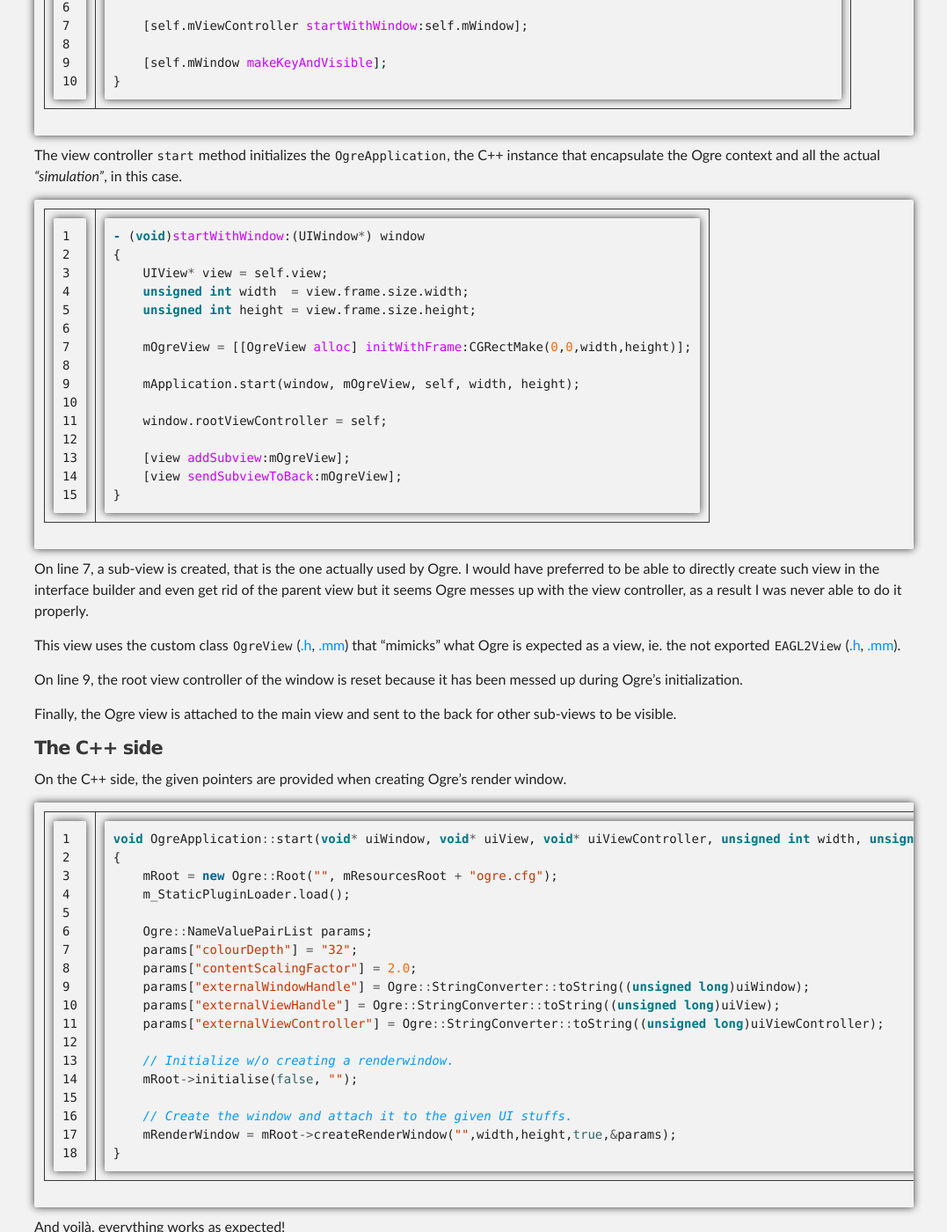
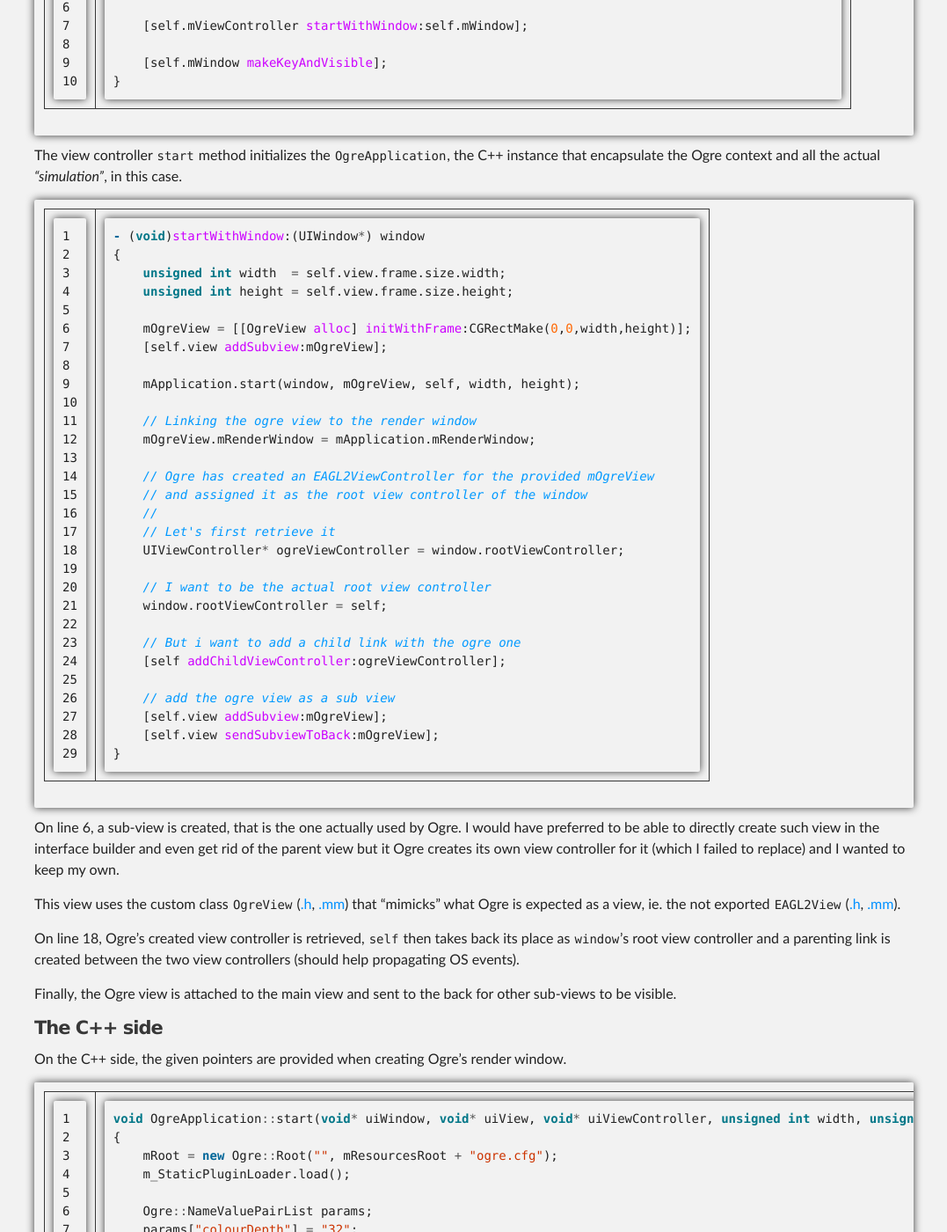
Before and after one commit to cloderic/www, a Jekyll site: the page built from _posts/2013-08-13-a-sample-ios-application-using-ogre-3d.markdown, in a window 1280 px wide and 1400 px high, scrolled down 2009 px. Shown: the whole window at 88% size, without its empty margins (101-1178 px from the left). Built offline with Jekyll 4.4.1, drawn with Linux system fonts in a browser that asks for light colours; comment, search, counter and statistics services are not loaded; some of the changed text lies outside the part shown.

Commit message:
Update the ios-ogre post

```diff
--- a/_posts/2013-08-13-a-sample-ios-application-using-ogre-3d.markdown
+++ b/_posts/2013-08-13-a-sample-ios-application-using-ogre-3d.markdown
@@ -45,26 +45,40 @@ The view controller `start` method initializes the `OgreApplication`, the C++ in
 {% highlight objective-c linenos %}
 - (void)startWithWindow:(UIWindow*) window
 {
-    UIView* view = self.view;
-    unsigned int width  = view.frame.size.width;
-    unsigned int height = view.frame.size.height;
+    unsigned int width  = self.view.frame.size.width;
+    unsigned int height = self.view.frame.size.height;
 
     mOgreView = [[OgreView alloc] initWithFrame:CGRectMake(0,0,width,height)];
+    [self.view addSubview:mOgreView];
 
     mApplication.start(window, mOgreView, self, width, height);
 
+    // Linking the ogre view to the render window
+    mOgreView.mRenderWindow = mApplication.mRenderWindow;
+
+    // Ogre has created an EAGL2ViewController for the provided mOgreView
+    // and assigned it as the root view controller of the window
+    //
+    // Let's first retrieve it
+    UIViewController* ogreViewController = window.rootViewController;
+
+    // I want to be the actual root view controller
     window.rootViewController = self;
 
-    [view addSubview:mOgreView];
-    [view sendSubviewToBack:mOgreView];
+    // But i want to add a child link with the ogre one
+    [self addChildViewController:ogreViewController];
+
+    // add the ogre view as a sub view
+    [self.view addSubview:mOgreView];
+    [self.view sendSubviewToBack:mOgreView];
 }
 {% endhighlight %}
 
-On line 7, a sub-view is created, that is the one actually used by Ogre. I would have preferred to be able to directly create such view in the interface builder and even get rid of the parent view but it seems Ogre messes up with the view controller, as a result I was never able to do it properly.
+On line 6, a sub-view is created, that is the one actually used by Ogre. I would have preferred to be able to directly create such view in the interface builder and even get rid of the parent view but it Ogre creates its own view controller for it (which I failed to replace) and I wanted to keep my own.
 
 This view uses the custom class `OgreView` ([.h](https://github.com/cloderic/ios-ogre/blob/ff401891fcdc4e4ffd7e071cddce71d35fd9e067/OgreView.h), [.mm](https://github.com/cloderic/ios-ogre/blob/ff401891fcdc4e4ffd7e071cddce71d35fd9e067/OgreView.mm)) that "mimicks" what Ogre is expected as a view, ie. the not exported `EAGL2View` ([.h](https://bitbucket.org/sinbad/ogre/src/baa48feb22e9f35088b521d336678847a9a71504/RenderSystems/GLES2/include/EAGL/OgreEAGL2View.h?at=v1-8), [.mm](https://bitbucket.org/sinbad/ogre/src/baa48feb22e9f35088b521d336678847a9a71504/RenderSystems/GLES2/src/EAGL/OgreEAGL2View.mm?at=v1-8)).
 
-On line 9, the root view controller of the window is reset because it has been messed up during Ogre's initialization.
+On line 18, Ogre's created view controller is retrieved, `self` then takes back its place as `window`'s root view controller and a parenting link is created between the two view controllers (should help propagating OS events).
 
 Finally, the Ogre view is attached to the main view and sent to the back for other sub-views to be visible.
 
@@ -80,7 +94,9 @@ void OgreApplication::start(void* uiWindow, void* uiView, void* uiViewController
 
     Ogre::NameValuePairList params;
     params["colourDepth"] = "32";
-    params["contentScalingFactor"] = 2.0;
+    params["contentScalingFactor"] = "2.0";
+    params["FSAA"] = "16";
+    params["Video Mode"] = Ogre::StringConverter::toString(width) + "x" + Ogre::StringConverter::toString(height);
     params["externalWindowHandle"] = Ogre::StringConverter::toString((unsigned long)uiWindow);
     params["externalViewHandle"] = Ogre::StringConverter::toString((unsigned long)uiView);
     params["externalViewController"] = Ogre::StringConverter::toString((unsigned long)uiViewController);
@@ -100,3 +116,9 @@ On top of that, this sample application uses `CoreMotion` for accelerometer/gyro
 I'm sure I've done some bad stuff and that there is a much simpler way of doing all that. Experts of iOS, experts of Ogre, please let me know, I'll update the application accordingly!
 
 If you are going to GDC Europe next week (19/08/13 and 20/08/13), drop by and say hi (booth #170 on the GDC expor floor). If all goes well for me, you should be able to play PaperArena on an iPad!
+
+## Update - 26/8/13 ##
+
+I've updated both the code on github and the post. I was previously setting `params["externalViewController"]` instead of `params["externalViewControllerHandle"]` which is the actual good name for the parameters. That was in fact the reason why this piece of code was working.
+
+Furthermore I have discovered that the system doesn't handle well screen orientation when starting in non portrait mode (e.g. when you set the valid orientations from the settings of the app). This needs further investigation.
```
